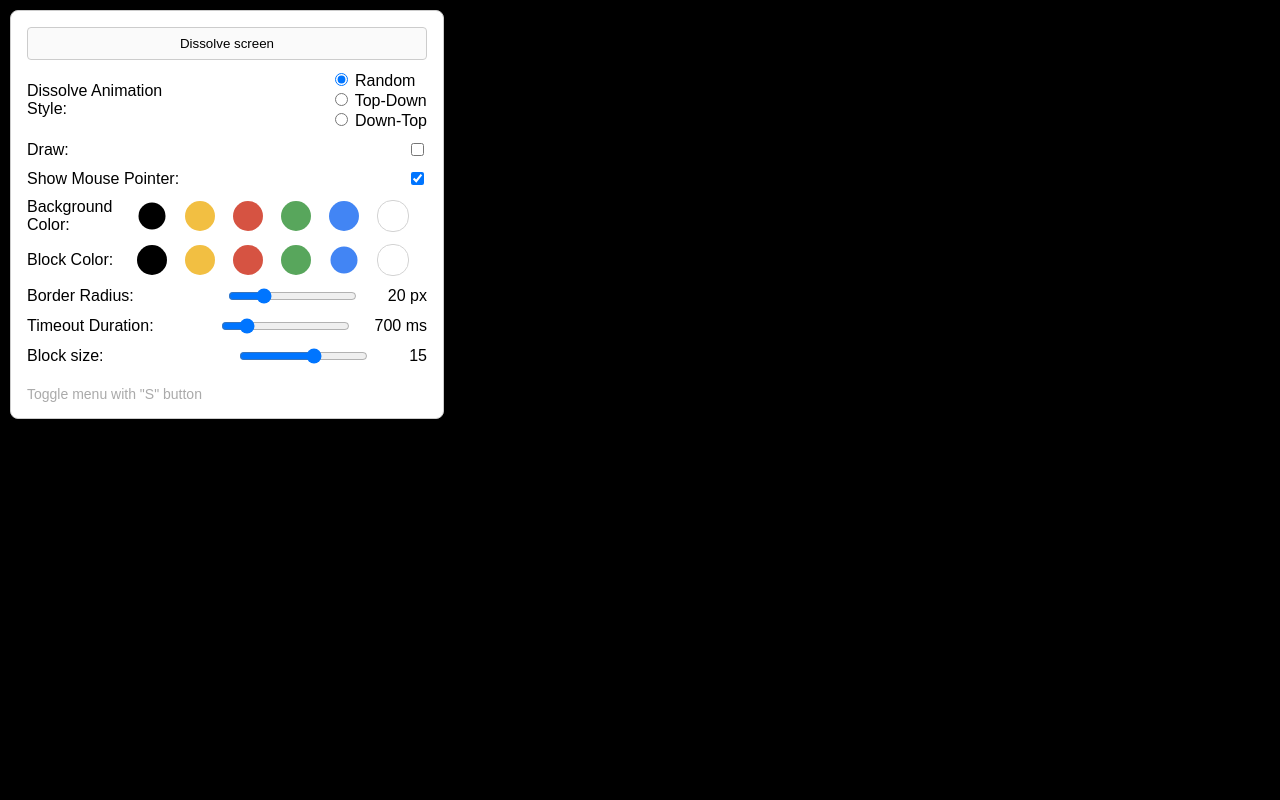
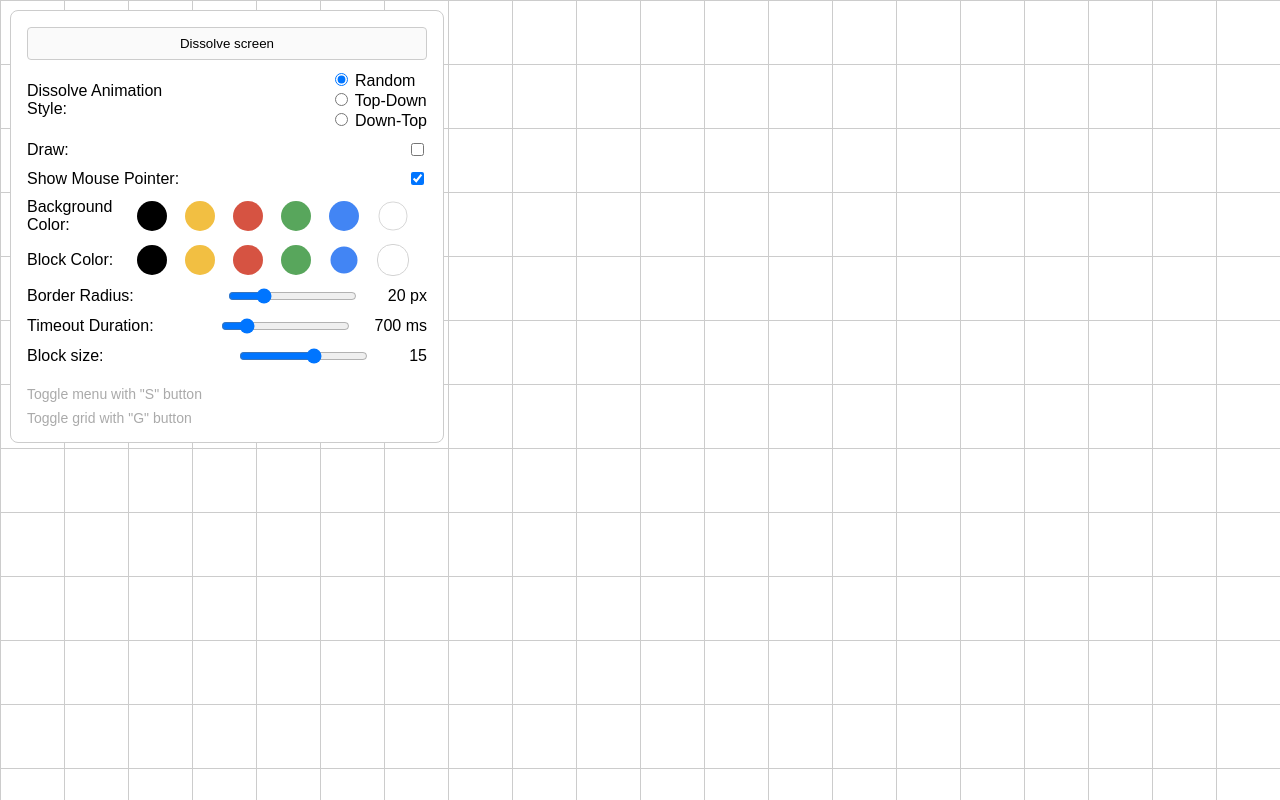
Before and after one commit to MacketSWE/pzt, a React (Create React App) app: page / in a window 1280 px wide. Built offline with nearby package versions, Linux system fonts and the light colour scheme.

Commit message:
Add grid

```diff
--- a/src/features/Blocks/BlocksPage/BlocksPage.module.css
+++ b/src/features/Blocks/BlocksPage/BlocksPage.module.css
@@ -17,16 +17,7 @@
   position: relative;
   margin: 0;
   padding: 0;
-  background-color: #eee; /* Set a default background color */
-}
-
-.activeBlock {
-  aspect-ratio: 1 / 1;
-  width: 100%;
-  margin: 0;
-  padding: 0;
-  background-color: #eee; /* Set a default background color */
-  transition: background-color 0.3s;
+  background-color: #eee;
 }
 
 .settingsPanel {
--- a/src/features/Blocks/BlocksPage/BlocksPage.tsx
+++ b/src/features/Blocks/BlocksPage/BlocksPage.tsx
@@ -13,11 +13,12 @@ export const BlocksPage = () => {
   const [blockColor, setBlockColor] = useState("#4285F4");
   const [isSettingsMinimized, setIsSettingsMinimized] = useState(false);
   const [blocksPerRow, setBlocksPerRow] = useState(20);
-  const [backgroundColor, setBackgroundColor] = useState("#000000");
+  const [backgroundColor, setBackgroundColor] = useState("#FFFFFF");
   const [isMouseVisible, setIsMouseVisible] = useState(true);
   const [isPaintMode, setIsPaintMode] = useState(false);
   const [randomSpeed, setRandomSpeed] = useState(1000);
   const [isMouseDown, setIsMouseDown] = useState(false);
+  const [showGrid, setShowGrid] = useState(true);
 
   const toggleSettingsMinimize = (event: KeyboardEvent) => {
     if (event.key.toLowerCase() === "s") {
@@ -126,6 +127,8 @@ export const BlocksPage = () => {
       );
 
       setActiveBlocks(clearedBlocks);
+    } else if (event.key === "g" || event.key === "G") {
+      setShowGrid(!showGrid);
     }
   };
 
@@ -225,6 +228,7 @@ export const BlocksPage = () => {
             onMouseEnter={handleMouseEnter}
             onMouseClick={handleBlockClick}
             backgroundColor={backgroundColor}
+            showGrid={showGrid}
           />
         ))}
       </div>
@@ -241,6 +245,7 @@ type BlockProps = {
   onMouseEnter: (index: number) => void;
   onMouseClick: (index: number) => void;
   backgroundColor: string;
+  showGrid: boolean;
 };
 
 const Block = ({
@@ -252,6 +257,7 @@ const Block = ({
   onMouseEnter,
   onMouseClick,
   backgroundColor,
+  showGrid,
 }: BlockProps) => {
   const isActive = activeBlocks[index];
   const isRightBlockActive = activeBlocks[index + 1];
@@ -341,6 +347,20 @@ const Block = ({
         backgroundColor: outerBackgroundColor,
       }}
     >
+      {showGrid && (
+        <div
+          style={{
+            backgroundColor: "transparent",
+            border:
+              outerBackgroundColor === "#000000"
+                ? "1px solid rgba(255, 255, 255, 0.2)"
+                : "1px solid rgba(0, 0, 0, 0.2)",
+            width: "100%",
+            height: "100%",
+            position: "absolute",
+          }}
+        ></div>
+      )}
       <div
         style={{
           backgroundColor: innerBackgroundColor,
@@ -506,6 +526,7 @@ const SettingsPanel = ({
       )}
       <div className={styles.miniText}>
         <div className={styles.minimizedText}>Toggle menu with "S" button</div>
+        <div className={styles.minimizedText}>Toggle grid with "G" button</div>
         {isPaintMode && (
           <>
             <div className={styles.minimizedText}>
```
Also changed, not shown: 11 other files (tests, documents, lock files or other folders).
